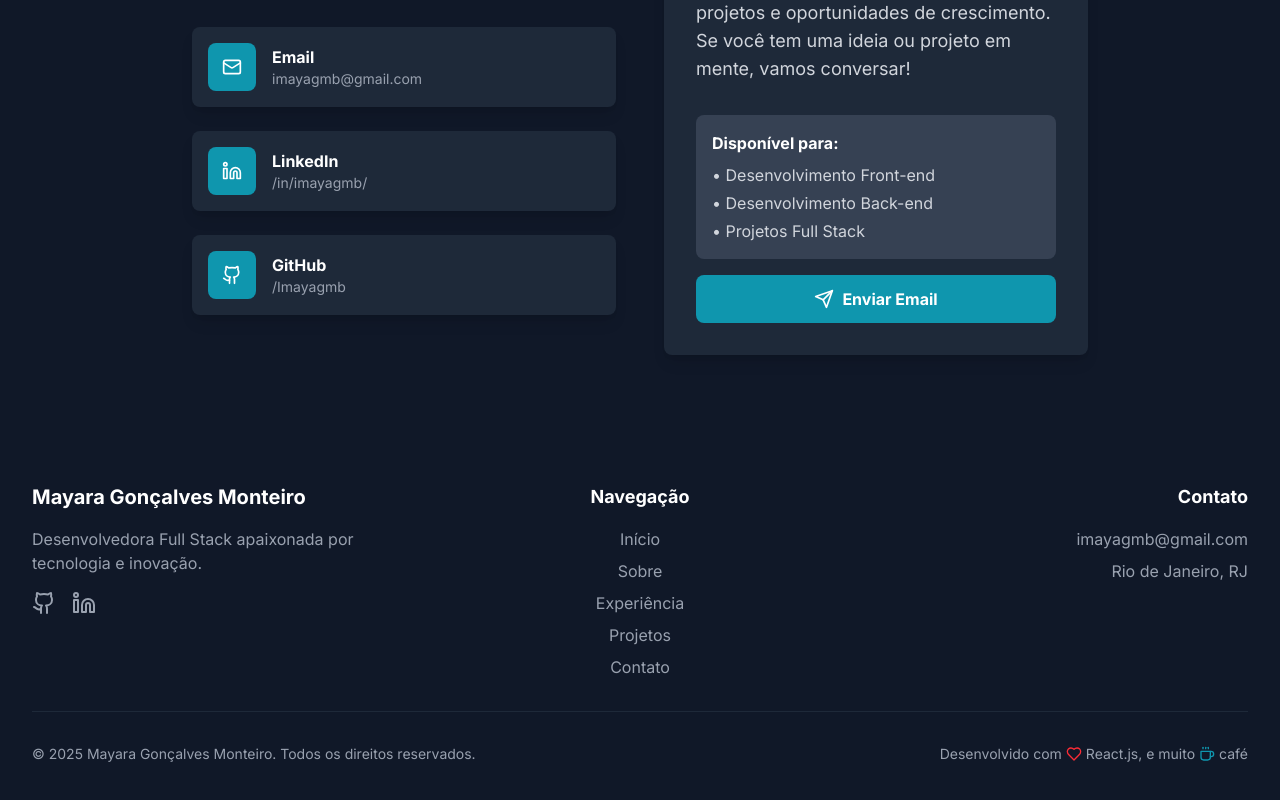
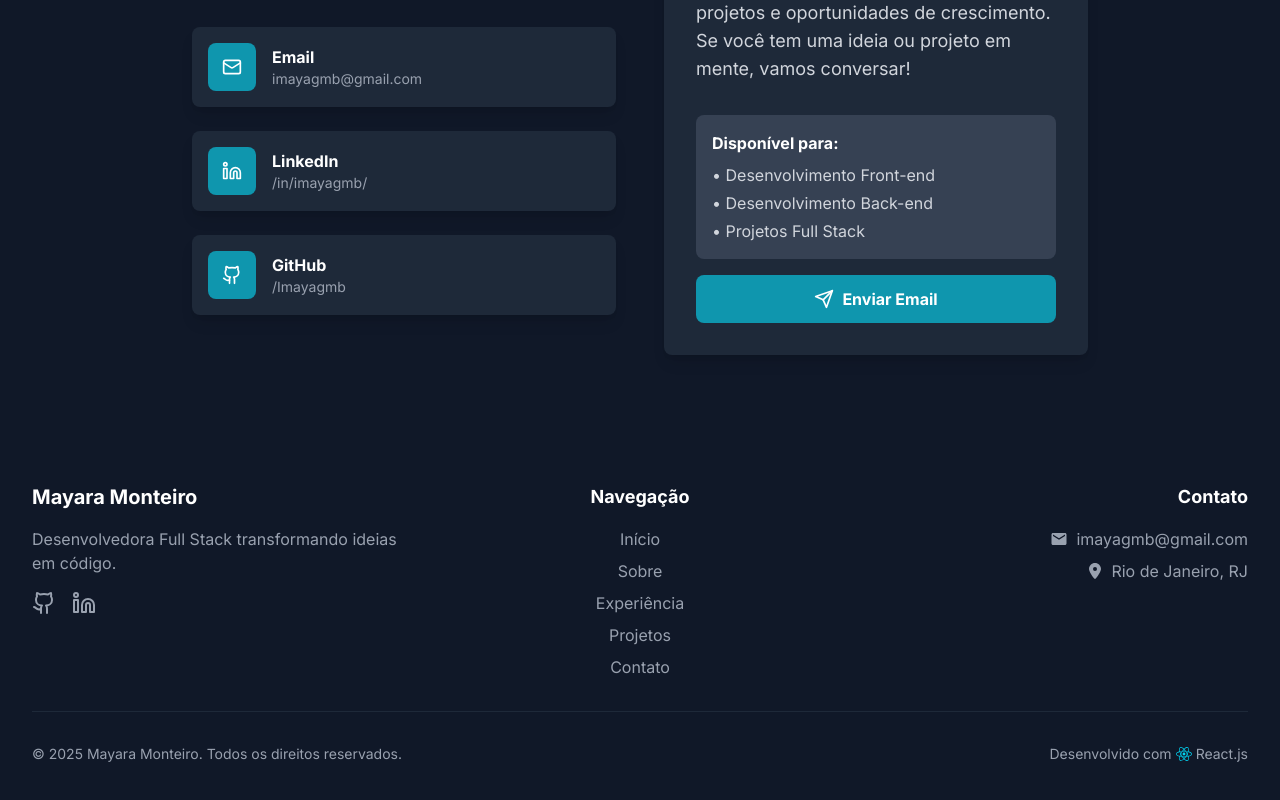
Before and after one commit to Imayagmb/Portfolio-Mayara-vs2.0, a React (Vite) app: page / in a window 1280 px wide. Shown: the part 5318-6118 px from the top of the page. Built offline with nearby package versions, Linux system fonts and the light colour scheme; the HTML template or start-up script is replaced by a standard one.

Commit message:
fix: Corrigindo email, localização, alterando icones na página footer

```diff
--- a/package.json
+++ b/package.json
@@ -14,7 +14,8 @@
     "@tailwindcss/postcss": "^4.1.18",
     "lucide-react": "^0.344.0",
     "react": "^18.3.1",
-    "react-dom": "^18.3.1"
+    "react-dom": "^18.3.1",
+    "react-icons": "^5.5.0"
   },
   "devDependencies": {
     "@eslint/js": "^9.9.1",
--- a/src/components/Footer.tsx
+++ b/src/components/Footer.tsx
@@ -1,5 +1,10 @@
 import React from 'react';
-import { Github, Linkedin, Coffee, Heart } from 'lucide-react';
+import { Github, Linkedin} from 'lucide-react';
+import { FaReact } from "react-icons/fa";
+import { MdEmail } from "react-icons/md";
+import { FaLocationDot } from "react-icons/fa6";
+
+
 
 interface FooterProps {
   isDarkMode: boolean;
@@ -14,9 +19,9 @@ const Footer: React.FC<FooterProps> = ({ isDarkMode }) => {
         <div className="grid grid-cols-1 md:grid-cols-3 gap-8">
           {/* Brand */}
           <div className="text-center md:text-left">
-            <h3 className="text-xl font-bold mb-4">Mayara Gonçalves Monteiro</h3>
+            <h3 className="text-xl font-bold mb-4">Mayara  Monteiro</h3>
             <p className="text-gray-400 mb-4">
-              Desenvolvedora Full Stack apaixonada por tecnologia e inovação.
+              Desenvolvedora Full Stack transformando ideias em código.
             </p>
             <div className="flex justify-center md:justify-start space-x-4">
               <a
@@ -90,7 +95,8 @@ const Footer: React.FC<FooterProps> = ({ isDarkMode }) => {
           {/* contato Info */}
           <div className="text-center md:text-right">
             <h4 className="text-lg font-semibold mb-4">Contato</h4>
-            <p className="text-gray-400 mb-2">
+             <p className="text-gray-400 mb-2 flex items-center justify-center md:justify-end gap-2">
+    <MdEmail size={18} />
               <a
                 href="mailto:imayagmb@gmail.com"
                 className="hover:text-white transition-colors"
@@ -98,7 +104,8 @@ const Footer: React.FC<FooterProps> = ({ isDarkMode }) => {
                 imayagmb@gmail.com
               </a>
             </p>
-            <p className="text-gray-400">
+            <p className="text-gray-400 flex items-center justify-center md:justify-end gap-2">
+    <FaLocationDot size={16} />
               Rio de Janeiro, RJ
             </p>
           </div>
@@ -108,15 +115,13 @@ const Footer: React.FC<FooterProps> = ({ isDarkMode }) => {
         <div className="mt-8 pt-8 border-t border-gray-800">
           <div className="flex flex-col md:flex-row justify-between items-center">
             <p className="text-gray-400 text-sm mb-4 md:mb-0">
-              © {currentYear} Mayara Gonçalves Monteiro. Todos os direitos reservados.
+              © {currentYear} Mayara Monteiro. Todos os direitos reservados.
             </p>
             <div className="flex items-center text-gray-400 text-sm">
               <span className="flex items-center">
                 Desenvolvido com
-                <Heart size={16} className="mx-1 text-red-500" />
-                React.js, e muito
-                <Coffee size={16} className="mx-1 text-[#0F96AE]" />
-                café
+                <FaReact size={16} className="mx-1 text-cyan-400" />
+                React.js
               </span>
             </div>
           </div>
```
Also changed, not shown: 1 other file (tests, documents, lock files or other folders).
